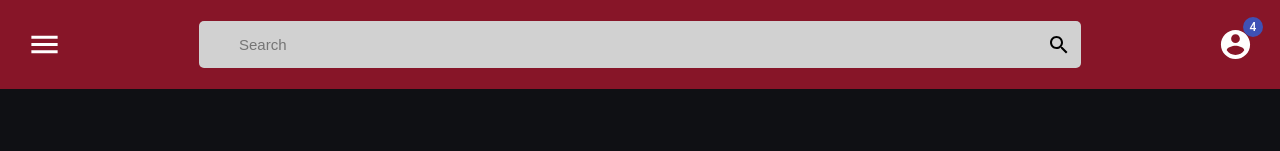
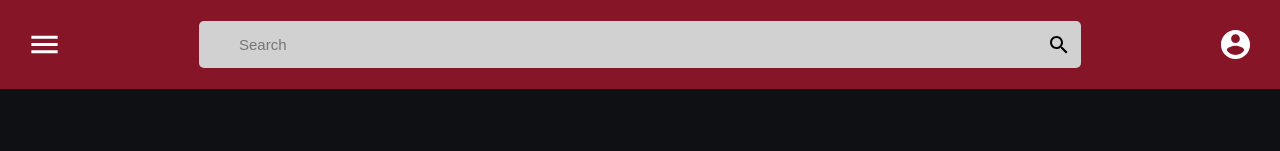
Before and after one commit to FHS-Programming/freddit, a React (Create React App) app: page / in a window 1280 px wide. Shown: the top 151 px of the page. Built offline with nearby package versions, Linux system fonts and the light colour scheme.

Commit message:
login kinda fixed

```diff
--- a/src/pages/login/Login.js
+++ b/src/pages/login/Login.js
@@ -1,5 +1,8 @@
 import React, { useState } from "react";
 import "./Login.css";
+import IconButton from "@material-ui/core/IconButton";
+import AccountCircleIcon from "@material-ui/icons/AccountCircle";
+import Badge from "@material-ui/core/Badge"
 
 function LoginModal() {
   return (
@@ -15,12 +18,12 @@ function LoginModal() {
             <input type="password" name="password" />
           </div>
           <div className="form-group">
-          <input type="sumbit" value="Login"/>
+            <input type="sumbit" value="Login" />
           </div>
         </form>
         <div className="other-sign-in">
-            <button>Gmail</button>
-            <button>Github</button>
+          <button>Gmail</button>
+          <button>Github</button>
         </div>
       </div>
     </>
@@ -35,9 +38,11 @@ export default function Login() {
   };
   return (
     <>
-      <button className="login_button" onClick={loginClick}>
-        Log<span className="in_login">in</span>
-      </button>{" "}
+      <IconButton onClick={loginClick}>
+        <Badge  color="primary" max={99}>
+          <AccountCircleIcon fontSize="large" />
+        </Badge>
+      </IconButton>
       <br />
       {loginModal ? <LoginModal /> : null}
       {/* <button className="login_button">Log<span className="in_login">out</span></button></> */}
--- a/src/pages/nav/Nav.js
+++ b/src/pages/nav/Nav.js
@@ -27,7 +27,7 @@ export default function Nav(props) {
         <SearchIcon />
       </div>
 
-      {props.isLogged ? (
+      {!props.isLogged ? (
         <Login />
       ) : (
         <div className="avatar">
```
Also changed, not shown: 1 other file (tests, documents, lock files or other folders).
